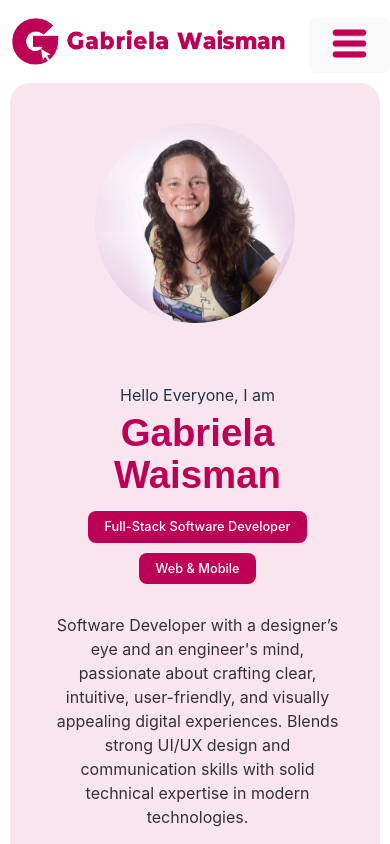
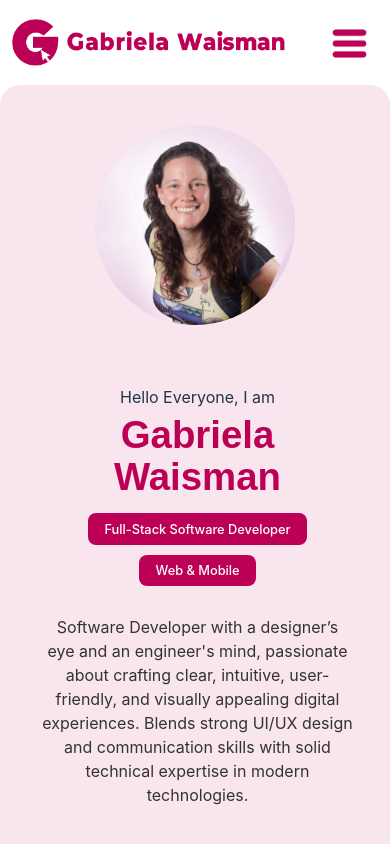
Before and after one commit to Wisegirlie/Portfolio-Wisegirlie, a React (Vite) app: page / in a window 390 px wide. Shown: the top 844 px of the page. Built offline with nearby package versions, Linux system fonts and the light colour scheme.

Commit message:
Css Styles update

```diff
--- a/src/components/header.jsx
+++ b/src/components/header.jsx
@@ -11,7 +11,7 @@ import hamburger from "../assets/hamburger.png";
 import { useState } from 'react';
 
 
-export function Header(props) {
+export function Header() {
 
     const [responsiveMenu, setResponsiveMenu] = useState(false);
 
@@ -19,7 +19,7 @@ export function Header(props) {
             {key: "home", name: "Home", location: "/"},
             {key: "about", name: "About me", location: "/about"},
             {key: "projects", name:"Projects", location: "/projects" },
-            {key: "skills", name:"Skills", location: "/skills" },
+            {key: "skills", name:"Tech Skills", location: "/skills" },
             {key: "contact", name:"Contact", location: "/contact" }];
 
    const menuitems = navButtons.map(
@@ -47,7 +47,7 @@ export function Header(props) {
           <nav>
               {/*  hamburger for responsive menu */}
               <div className="hamburger">
-                  <button onClick={toggleResponsiveMenu}>
+                  <button onClick={toggleResponsiveMenu} aria-label="Menu Button"  className="buttonHamburger">
                       <img
                           src={hamburger}
                           alt="Menu Mobile Icon"
--- a/src/css/header.css
+++ b/src/css/header.css
@@ -82,7 +82,11 @@ header {
 
     header {
         align-items: flex-start;
-        padding-top: 10px;
+        /* padding-top: 10px; */
+    }
+
+    .buttonHamburger {
+        background-color: #FFFFFF;
     }
 
     .hamburger {
@@ -146,3 +150,16 @@ header {
         padding: 0 12px;
     }
 }
+
+
+/* ----------------------------
+             426
+   ---------------------------- */
+
+@media screen and (max-width: 426px) {
+
+    header {
+        height: 65px;
+        align-items: center;
+    }
+}
--- a/src/css/index.css
+++ b/src/css/index.css
@@ -2,6 +2,10 @@
    |  Student: GABRIELA WAISMAN  |
    |         # 301328259         |
    ============================= */
+
+html {
+    color-scheme: light;
+}
 
 :root {
   font-family: Inter, system-ui, Avenir, Helvetica, Arial, sans-serif;
--- a/src/css/main.css
+++ b/src/css/main.css
@@ -216,6 +216,10 @@ h1 {
         margin-top: 20px;
         margin-bottom: 20px;
     }
+
+    .recuadro {
+        margin-top: 20px;
+    }
 }
 
 /* ----------------------------
@@ -253,9 +257,7 @@ h1 {
 
    @media screen and (max-width: 785px) {
 
-    .recuadro {
-        margin-top: 20px;
-    }
+
    }
 
 
@@ -327,6 +329,10 @@ h1 {
     .home_info h1 {
         font-size: 2.4em;
     }
+
+    .recuadro {
+        margin-inline: 0px;
+    }
 }
 
 /* ----------------------------
```
